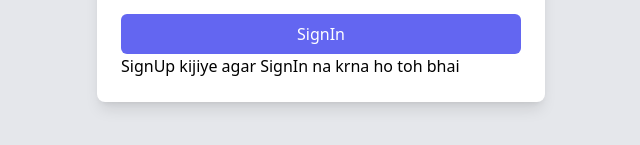
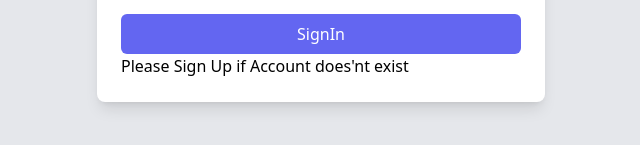
Before and after one commit to PrathamShah10/GeoHealth, a React (Create React App) app in the folder frontend/: page / in a window 1280 px wide. Shown: the part 468-613 px from the top of the page, without its empty margins (319-959 px from the left). Built offline with nearby package versions, Linux system fonts and the light colour scheme.

Commit message:
UI changed

```diff
--- a/frontend/src/components/SignIn.tsx
+++ b/frontend/src/components/SignIn.tsx
@@ -68,7 +68,7 @@ const SignIn = () => {
           </button>
         </form>
         <Link to="/register">
-          SignUp kijiye agar SignIn na krna ho toh bhai
+          Please Sign Up if Account does'nt exist
         </Link>
       </div>
     </div>
--- a/frontend/src/components/SignUp.tsx
+++ b/frontend/src/components/SignUp.tsx
@@ -99,7 +99,7 @@ const SignUp = () => {
             {!loading ? "Register" : <ClipSpinner isLoading={loading} />}
           </button>
         </form>
-        <Link to="/">SignIn kijiye agar register na krna ho toh bhai</Link>
+        <Link to="/">Sign In if Account alrady exists</Link>
       </div>
     </div>
   );
```
